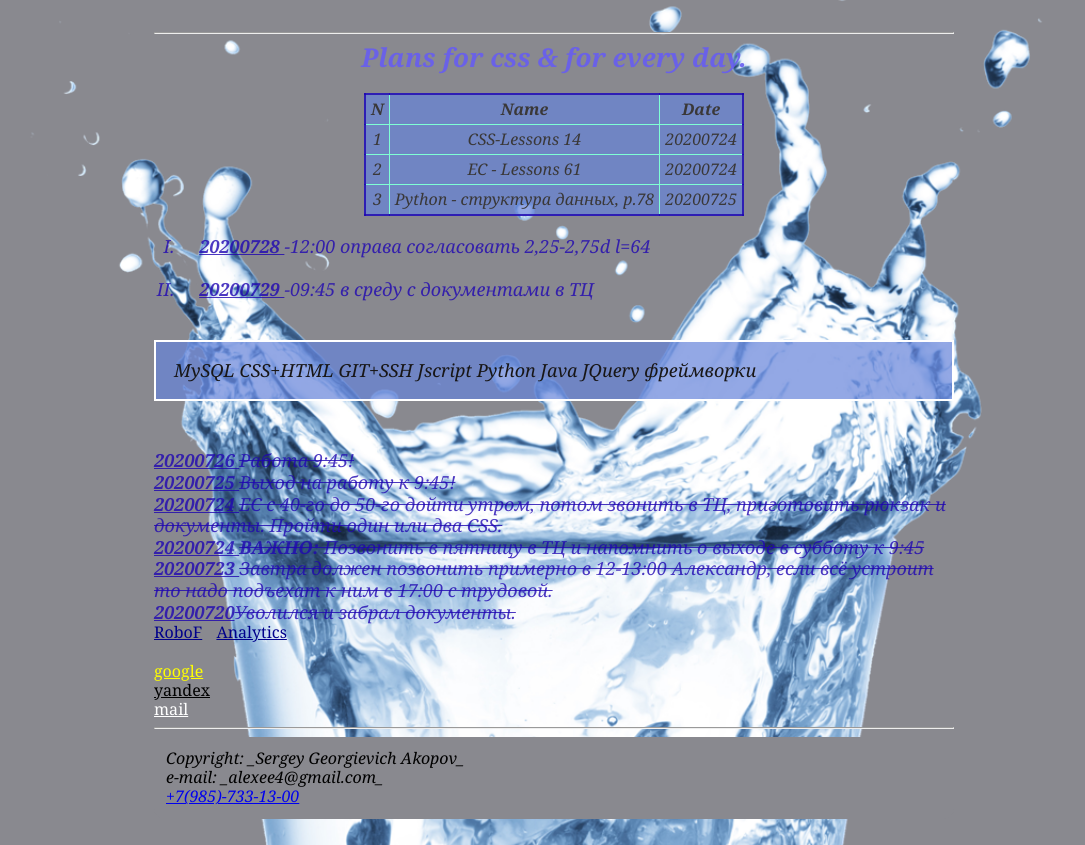
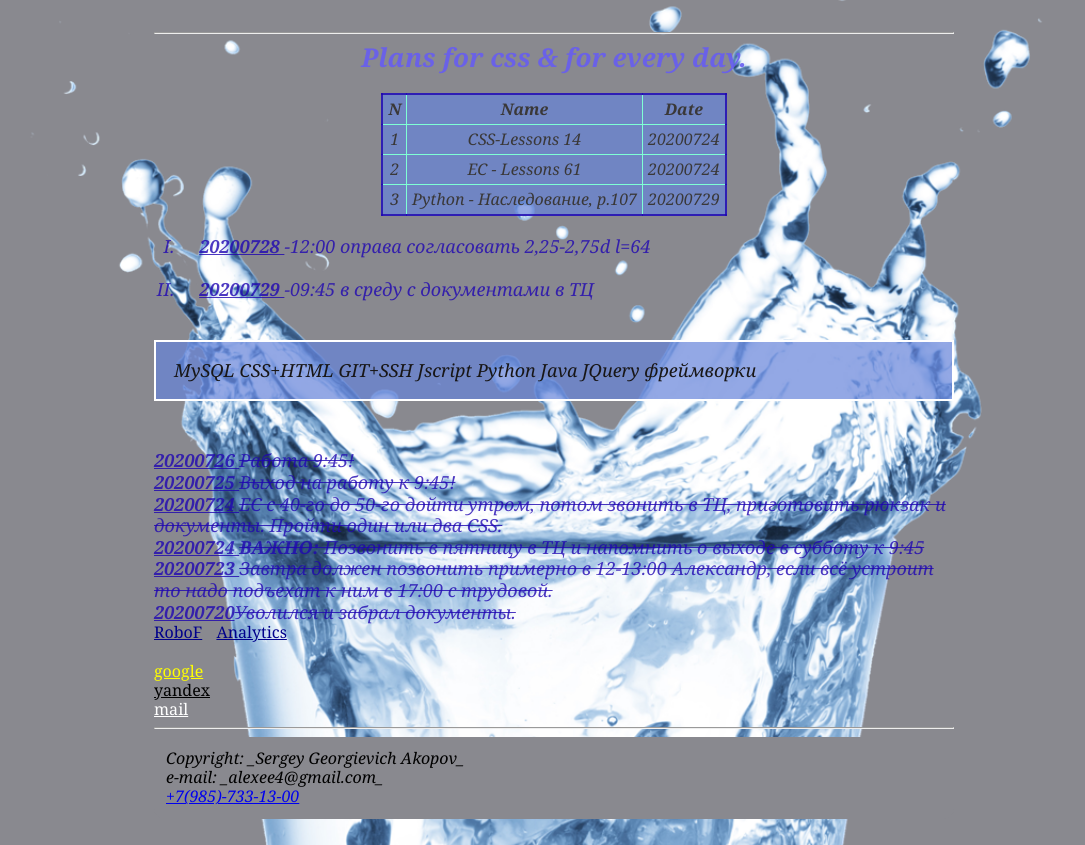
Before and after one commit to YurioMan/YurioMan.github.io, a plain HTML site: page index.html in a window 1280 px wide. Shown: the part 79-924 px from the top of the page, without its empty margins (86-1171 px from the left). Drawn offline with Linux system fonts and the light colour scheme.

Commit message:
202007292220

```diff
--- a/index.html
+++ b/index.html
@@ -35,8 +35,8 @@
       <td>20200724</td>
       <tr>
         <td>3</td>
-        <td>Python - структура данных, p.78</td>
-        <td>20200725</td>
+        <td>Python -  Наследование, p.107</td>
+        <td>20200729</td>
 
       </tr>
     </table><br />
```
